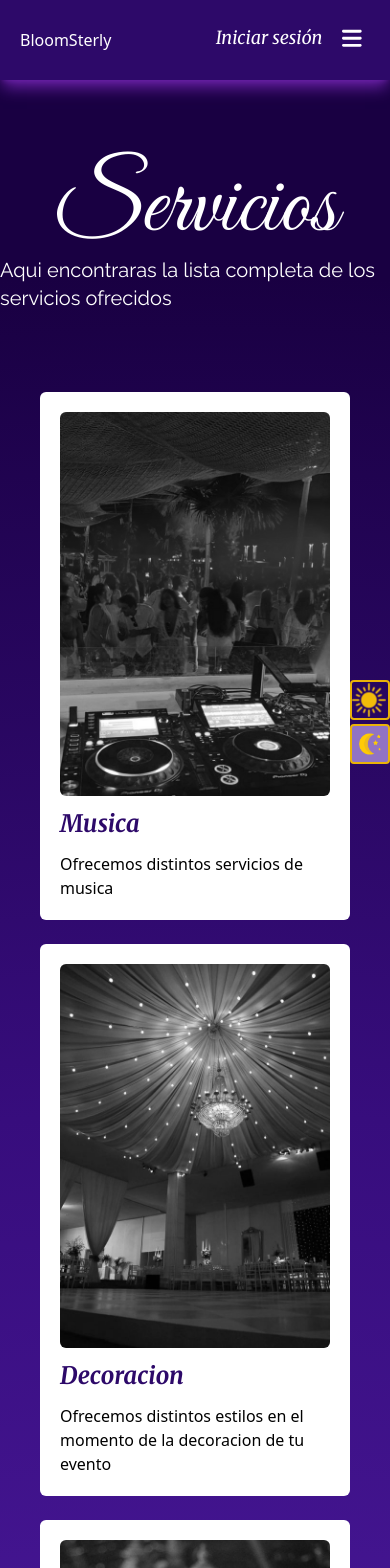
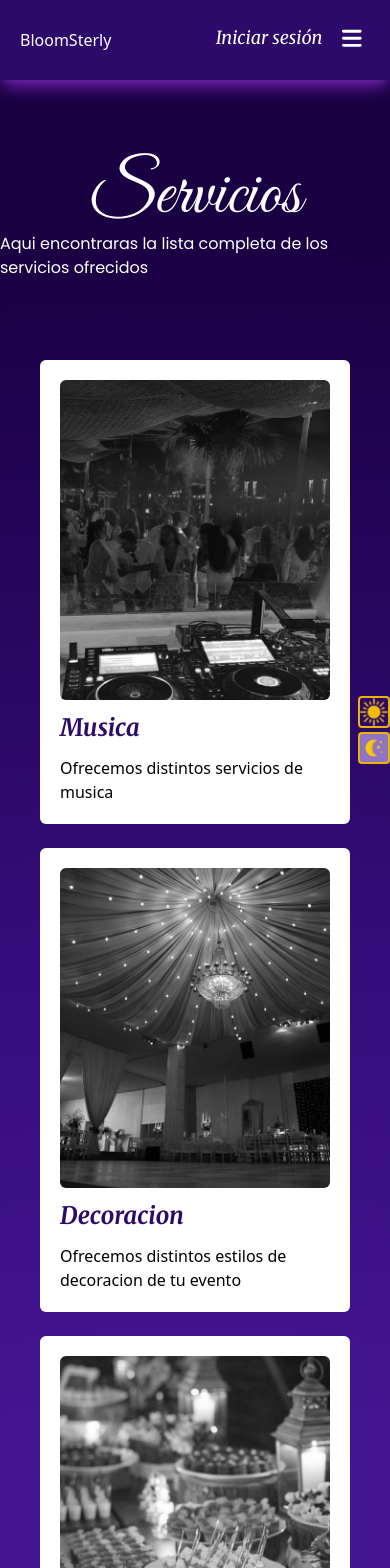
Before and after one commit to albust2005/bloomsterly, a React (Vite) app in the folder Client/: page /servicios in a window 390 px wide. Shown: the top 1568 px of the page. Built offline with nearby package versions, Linux system fonts and the light colour scheme.

Commit message:
Responsive Desing

```diff
--- a/Client/src/components/Index.jsx
+++ b/Client/src/components/Index.jsx
@@ -30,7 +30,7 @@ export function LandingPage() {
 
       <div className="flex flex-col items-center gap-16 xl:gap-32">
 
-        <section className="h-full xl:flex gap-5 px-10 md:px-16 lg:px-24 2xl:px-64 mb-3">
+        <section className="h-full xl:flex gap-5 px-5 md:px-16 lg:px-24 2xl:px-64 mb-3">
 
           <article className="w-full xl:w-3/5 2xl:w-1/2">
 
@@ -41,7 +41,7 @@ export function LandingPage() {
 
 
             <p className="text-white w-full pt-6 text-1xl sm:text-2xl md:text-3xl lg-text-4xl
-            dark:text-black">
+            dark:text-black ">
               Lorem ipsum dolor sit amet, consectetur adipisicing elit. Iusto
               vero accusantium rem quas facilis, placeat modi, distinctio
               exercitationem ipsam necessitatibus vitae enim assumenda,
--- a/Client/src/components/buttons/buttonThemeColor.jsx
+++ b/Client/src/components/buttons/buttonThemeColor.jsx
@@ -33,15 +33,17 @@ export function ThemeColor (){
 
     return (
         <div className='fixed bottom-20 right-0 w-auto h-auto dark:b z-10'>
-            <button className="w-10 h-10 border-solid rounded border-2 border-yellow-500 hover:border-yellow-300
-            bg-trasparent dark:bg-second_color_lt dark:border-second_color_lt"
+            <button className=" border-solid rounded border-2 border-yellow-500 hover:border-yellow-300
+            bg-trasparent dark:bg-second_color_lt dark:border-second_color_lt
+            w-6 h-6 celular:w-8 celular:h-8"
             onClick={handleChangeDark}
             >
                 <img src="../src/assets/img/light.theme_1.png" alt=""
                 className="flex justify-center "/>
             </button>
-            <div className="w-10 h-10 border-solid rounded border-2 border-yellow-500
-             bg-color_switch_theme_dark dark:bg-transparent dark:border-second_color_lt "
+            <div className="border-solid rounded border-2 border-yellow-500
+             bg-color_switch_theme_dark dark:bg-transparent dark:border-second_color_lt
+             w-6 h-6 celular:w-8 celular:h-8"
             onClick={handleChangeLight}
             >
                 <img src="../src/assets/img/dark_theme.png" alt="" />
--- a/Client/src/components/db/servicios.js
+++ b/Client/src/components/db/servicios.js
@@ -12,7 +12,7 @@ export const servicios = [
         uuid: "s112",
         img: "../src/assets/img_servicios/decoracion_servicio.jpg",
         nombre: "Decoracion",
-        descripcion: "Ofrecemos distintos estilos en el momento de la decoracion de tu evento"
+        descripcion: "Ofrecemos distintos estilos de decoracion de tu evento"
     },
     {
         uuid: "s113",
--- a/Client/src/components/templates/Header.jsx
+++ b/Client/src/components/templates/Header.jsx
@@ -23,7 +23,7 @@ export function Header() {
     };
 
     return (
-        <nav className="bg-dark_theme p-5 shadow-lg shadow-purple-800 flex justify-between items-center md:items-center md:justify-between h-20 dark:bg-nav_light_theme dark:shadow-second_color_lt">
+        <nav className="bg-dark_theme p-5 shadow-lg shadow-purple-800 flex justify-between items-center md:items-center md:justify-between h-20 dark:bg-nav_light_theme dark:shadow-[#f7e6d5]">
             <Link className="flex justify-between items-center" to="/">
                 <span className="cursor-pointer text-white">BloomSterly</span>
             </Link>
--- a/Client/src/components/templates/Layaout.jsx
+++ b/Client/src/components/templates/Layaout.jsx
@@ -10,7 +10,7 @@ export function Layaout({ children }) {
         className="bg-[radial-gradient(circle_at_center,_var(--tw-gradient-stops))]
         from-[#451693] from-40% via-[#370d7d] via-60% to-[#190042]
           to-90% flex flex-col gap-20 xl:gap-36 dark:bg-[radial-gradient(circle_at_center,_var(--tw-gradient-stops))]
-        dark:from-[#F5E1CE] dark:via-[#EEDAC7] dark:to-[#83786D] min-h-full min-w-full absolute z-[-10]"
+        dark:from-[#F5E1CE] dark:via-[#EEDAC7] dark:to-[#be9e7d] min-h-full min-w-full absolute z-[-10]"
         >
             <Header></Header>
             {children}
--- a/Client/src/components/templates/PolaroidCard.jsx
+++ b/Client/src/components/templates/PolaroidCard.jsx
@@ -4,9 +4,10 @@ import { Link } from 'react-router-dom'
 export function PolaroidCard({url, nombre, descripcion}) {
 
     return (
-        <Link to={`/servicio/${nombre}`} className='flex flex-col w-full 2xl:h-[600px] bg-white p-5 rounded-md gap-3  hover:scale-105 transition-all '>
+        <Link to={`/servicio/${nombre}`} className='flex flex-col w-full sm:min-h-[300px] md:min-h-[550px]  bg-white p-5 rounded-md gap-3  hover:scale-105 transition-all
+            '>
             <img
-                className='w-full h-96  object-cover grayscale hover:grayscale-0 rounded-md transition-all duration-200 '
+                className='w-full h-80 md:h-96  object-cover grayscale hover:grayscale-0 rounded-md transition-all duration-200 '
                 src={url}
                 alt='imagen servicio'
             ></img>
--- a/Client/src/components/titles/FirtsTitle.jsx
+++ b/Client/src/components/titles/FirtsTitle.jsx
@@ -1,12 +1,13 @@
+import PropTypes from 'prop-types'
 
 export function FirtsTitle({title, descripcion}) {
     return (
         <section className="flex flex-col items-center">
-            <h1 className="flex justify-center font-bloomsterly text-white text-8xl
-            sm:text-9xl md:text-[170px] lg:text-[210px] xl:text-[250px] dark:text-second_color_lt z-[-10]">
+            <h1 className="flex justify-center font-bloomsterly text-white text-6xl celular:text-7xl
+            sm:text-9xl md:text-[160px] lg:text-[210px] xl:text-[250px] dark:text-second_color_lt z-[-10]">
                 {title}
             </h1>
-            <p className="font-text text-xl text-white dark:text-black">
+            <p className="font-subTitle text-md  md:text-xl lg:text-3xl text-white dark:text-black">
                 {descripcion}
             </p>
         </section>
@@ -32,3 +33,13 @@ export function Titles({ title, subTitle }) {
       </>
     )
   }
+
+  FirtsTitle.propTypes = {
+    title: PropTypes.string,
+    descripcion: PropTypes.string,
+}
+
+  Titles.propTypes = {
+  title: PropTypes.string,
+  subTitle: PropTypes.string,
+}
--- a/Client/tailwind.config.js
+++ b/Client/tailwind.config.js
@@ -26,6 +26,9 @@ export default {
       },
       backgroundImage: {
         'gradient-radial': 'radial-gradient(var(--tw-gradient-stops))',
+      },
+      screens: {
+        'celular' : '350px'
       }
     },
 
```
Also changed, not shown: Client/src/components/templates/EmpresaCard.jsx (line endings or trailing spaces).
